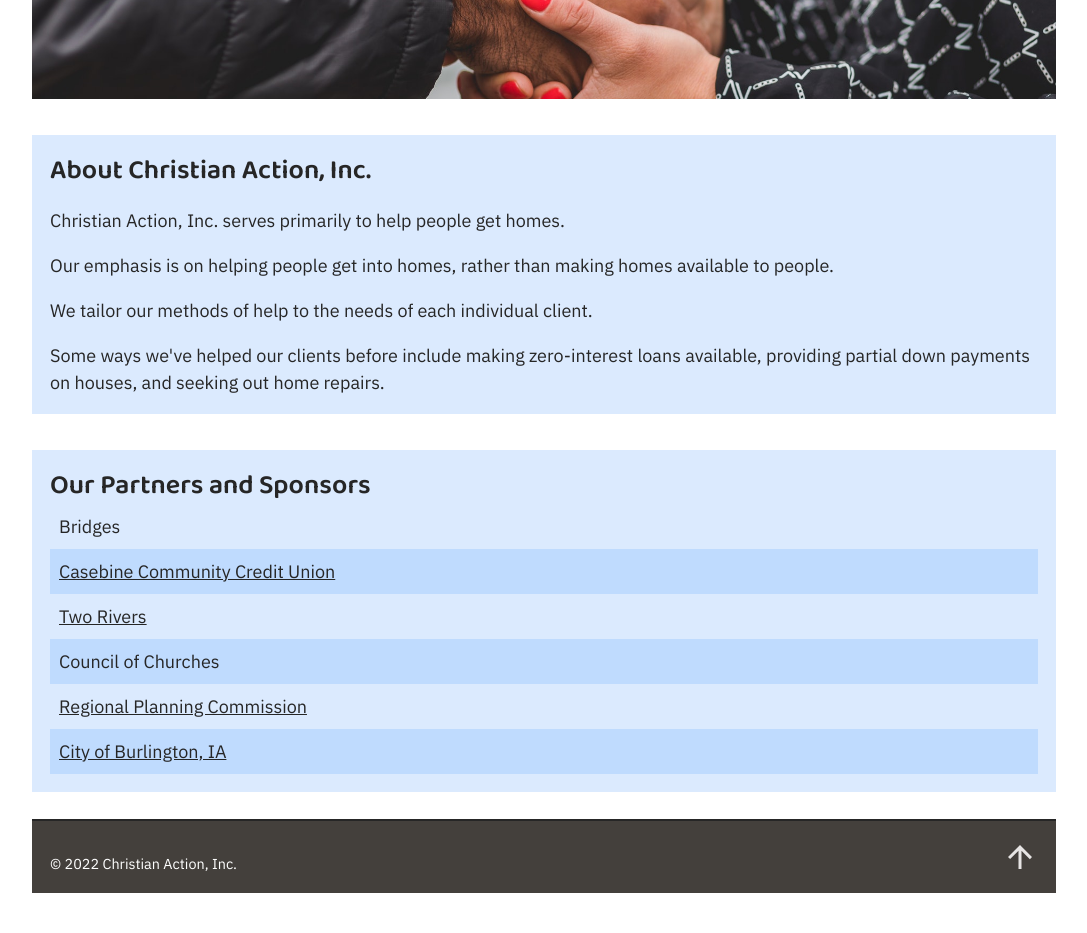
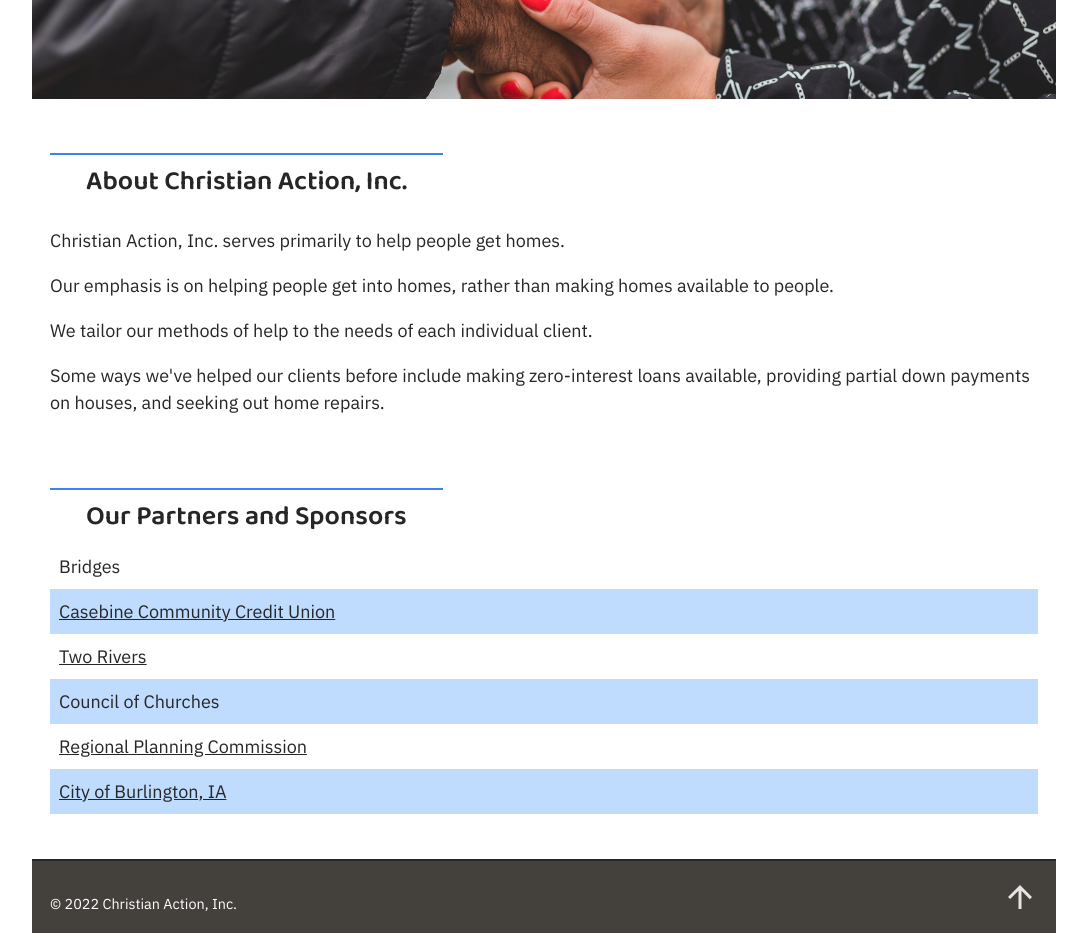
Before and after one commit to blaze-vincent/christian-action-2022, a Next.js app: page /about in a window 1280 px wide. Shown: the part 540-1473 px from the top of the page, without its empty margins (96-1183 px from the left). Before the commit the page ends 1433 px from the top, so only its background shows below. Built offline with nearby package versions, Linux system fonts and the light colour scheme.

Commit message:
Standardize usage of SectionTitles

```diff
--- a/components/contactInformation/contactInformation.js
+++ b/components/contactInformation/contactInformation.js
@@ -1,3 +1,4 @@
+import SectionTitle from "../sectionTitle"
 import Contact from "./contact"
 
 const contacts = [
@@ -45,13 +46,11 @@ const contacts = [
 
 export default function ContactInformation(){
   return <div
-    className="p-4 bg-blue-100"
+    className="p-4"
   >
-    <h2
-      className="text-2xl font-semibold font-baloo"
-    >
+    <SectionTitle>
       Contacts
-    </h2>
+    </SectionTitle>
     {
       contacts.map((contact, index) => {
         return <Contact name={contact.name} emailAddress={contact.email} key={index}/>
--- a/components/downloadsSection.js
+++ b/components/downloadsSection.js
@@ -1,8 +1,10 @@
+import SectionTitle from "./sectionTitle"
+
 export default function DownloadsSection({resources}){
-  return <div className="p-4 bg-blue-100">
-    <h2
-      className="font-semibold text-2xl font-baloo"
-    >Resources</h2>
+  return <div className="p-4">
+    <SectionTitle>
+      Resources
+    </SectionTitle>
     <ul
       className="flex flex-col gap-2"
     >
--- a/components/hero.js
+++ b/components/hero.js
@@ -1,4 +1,5 @@
 import Carousel from "./carousel/carousel";
+import SectionTitle from "./sectionTitle";
 
 export default function Hero(){
   return <div className="w-full max-w-screen-lg grid sm:grid-cols-3 gap-2">
@@ -6,11 +7,11 @@ export default function Hero(){
       className='sm:col-span-2'
     />
     <div
-      className="bg-blue-200 p-4 h-max overflow-auto flex flex-col gap-4"
+      className="p-4 h-max overflow-auto flex flex-col gap-4"
     >
-      <h2 className="font-baloo font-medium text-2xl">
+      <SectionTitle>
         We&apos;re Here to Help
-      </h2>
+      </SectionTitle>
       <p>
         Christian Action, Inc. is committed to helping the underprivileged people of Burlington, Iowa obtain housing. We specialize our means of assistance to the needs of the individual.
         <a
--- a/pages/about.js
+++ b/pages/about.js
@@ -1,5 +1,6 @@
 import Head from 'next/head'
 import GraphicTile from '../components/graphicTile'
+import SectionTitle from '../components/sectionTitle'
 
 export default function About(){
 
@@ -41,13 +42,11 @@ export default function About(){
     <GraphicTile imgSrc='/images/givingkeys.jpg' />
 
     <div
-      className='bg-blue-100 p-4 flex flex-col gap-4'
+      className='p-4 flex flex-col gap-4'
     >
-      <h2
-        className="font-semibold text-2xl font-baloo"
-      >
+      <SectionTitle>
         About Christian Action, Inc.
-      </h2>
+      </SectionTitle>
       <p>
         Christian Action, Inc. serves primarily to help people get homes.
       </p>
@@ -64,13 +63,11 @@ export default function About(){
 
     {/* partners */}
     <div
-      className="bg-blue-100 p-4"
+      className="p-4"
     >
-      <h2
-        className="font-semibold text-2xl font-baloo"
-      >
+      <SectionTitle>
         Our Partners and Sponsors
-      </h2>
+      </SectionTitle>
       {partners.map((partner, index) => {
         return <div
           key={index}
```
